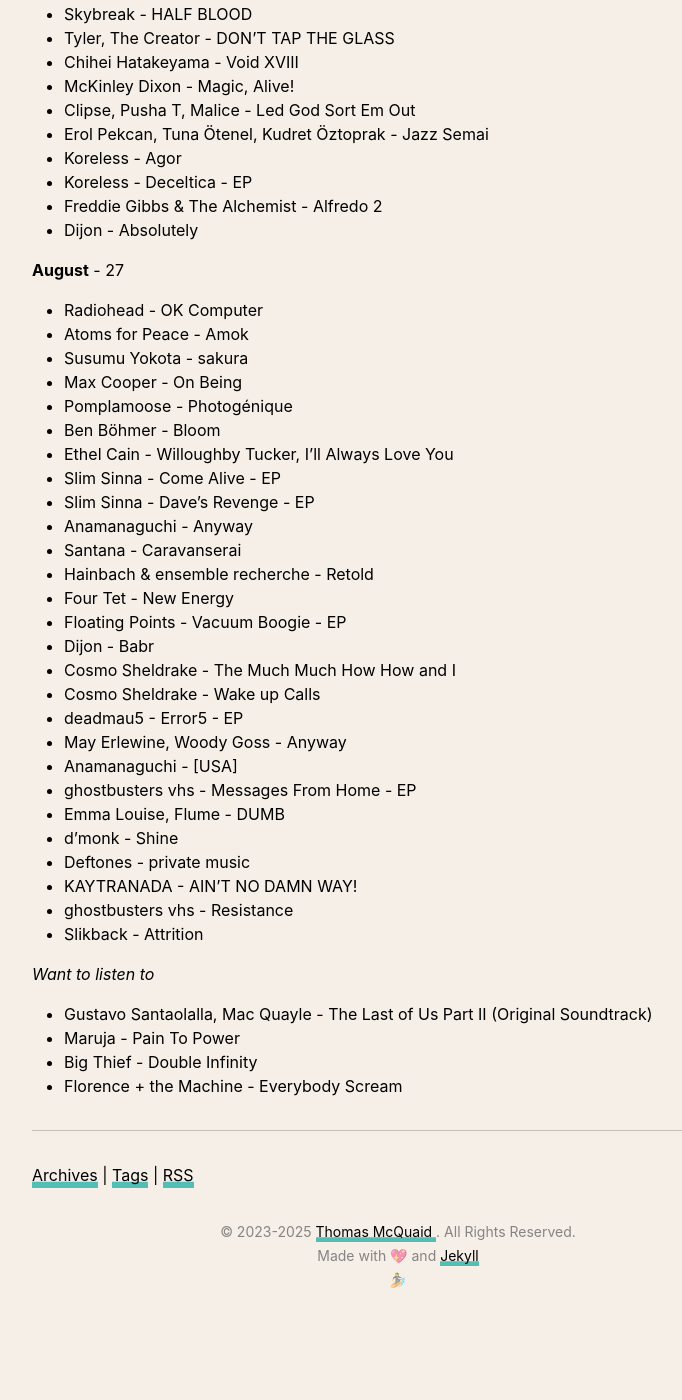
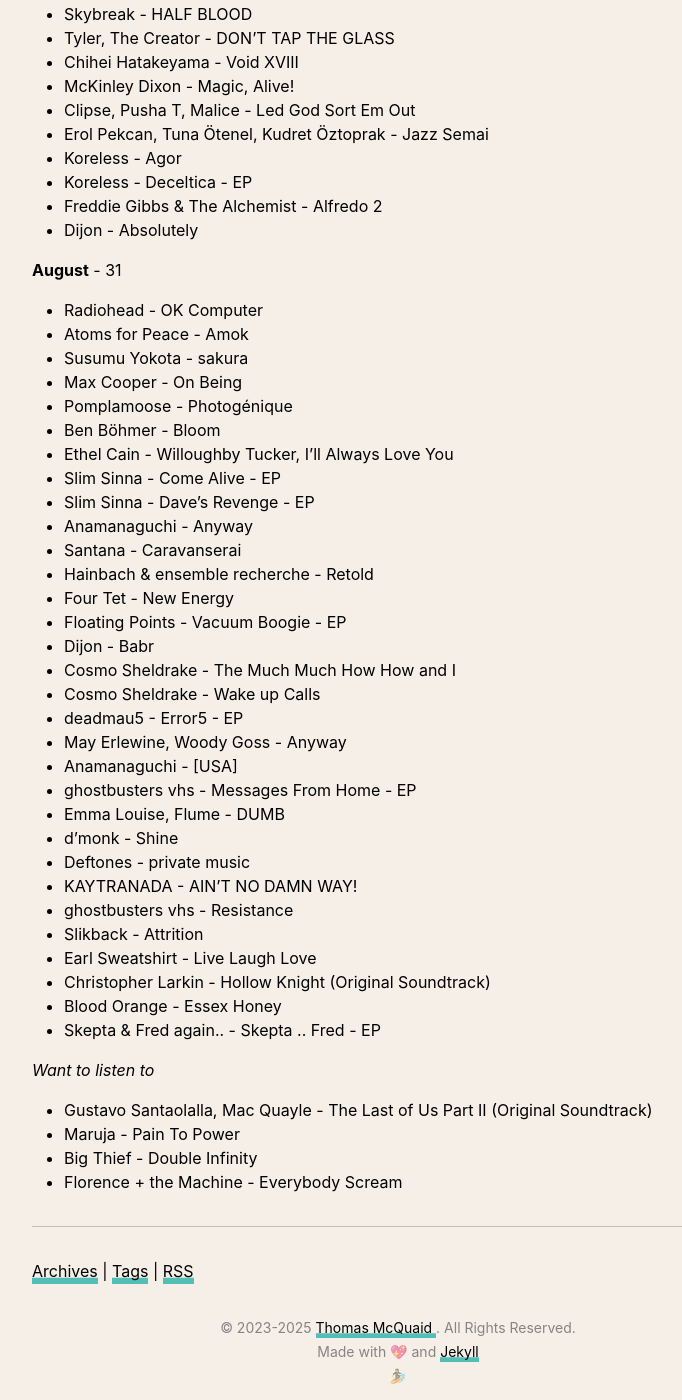
Before and after one commit to thomasmcquaidee/thomasmcquaidee.github.io, a Jekyll site: the page built from _posts/2025-01-21-listening-to-more-albums.md, in a window 1280 px wide and 1400 px high, scrolled down 4230 px. Shown: the whole window, without its empty margins (242-924 px from the left). Built offline with Jekyll 4.4.1, drawn with Linux system fonts in a browser that asks for light colours; before the commit the page ends 5537 px from its top, so only the background shows below that; some of the changed text lies outside the part shown.

Commit message:
Update 2025-01-21-listening-to-more-albums.md

```diff
--- a/_posts/2025-01-21-listening-to-more-albums.md
+++ b/_posts/2025-01-21-listening-to-more-albums.md
@@ -9,7 +9,7 @@
 
 I've been making an effort to listen to more albums as full, cohesive bodies of work. It seems silly, especially considering my line of work, but I sometimes find it quite difficult to just sit a listen to a full album without getting distracted or bored. I love the idea of an album being a work of art that should be enjoyed as an album, rather than a collection of songs, so to change that I've been making more time to sit and listen, and I'll be updating this post with every album I listen to in 2025!
 
-Current Total = 175 albums, averaging 5 albums/week (last updated 2025-08-25)
+Current Total = 179 albums, averaging 5.1 albums/week (last updated 2025-08-31)
 
 
 **January** 7
@@ -175,7 +175,7 @@
 - Freddie Gibbs & The Alchemist - Alfredo 2
 - Dijon - Absolutely
 
-**August** - 27
+**August** - 31
 - Radiohead - OK Computer
 - Atoms for Peace - Amok
 - Susumu Yokota - sakura
@@ -203,6 +203,10 @@
 - KAYTRANADA - AIN'T NO DAMN WAY!
 - ghostbusters vhs - Resistance
 - Slikback - Attrition
+- Earl Sweatshirt - Live Laugh Love
+- Christopher Larkin - Hollow Knight (Original Soundtrack)
+- Blood Orange - Essex Honey
+- Skepta & Fred again.. - Skepta .. Fred - EP
 
 *Want to listen to*
 - Gustavo Santaolalla, Mac Quayle - The Last of Us Part II (Original Soundtrack)
```
